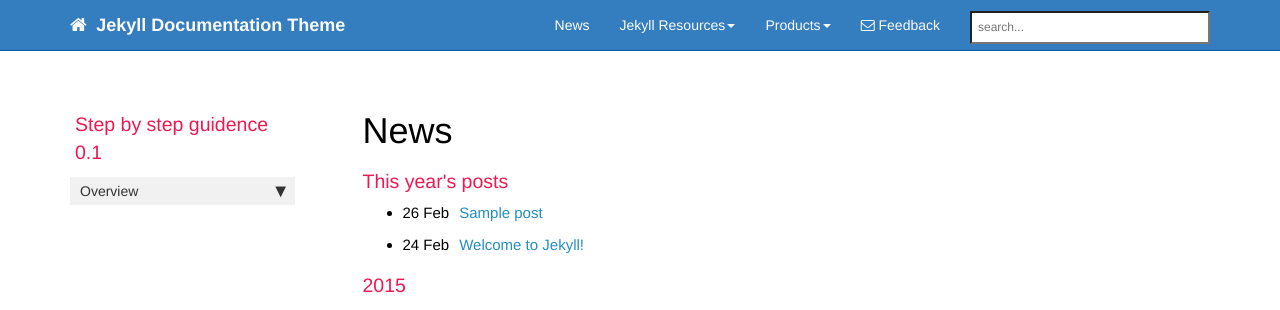
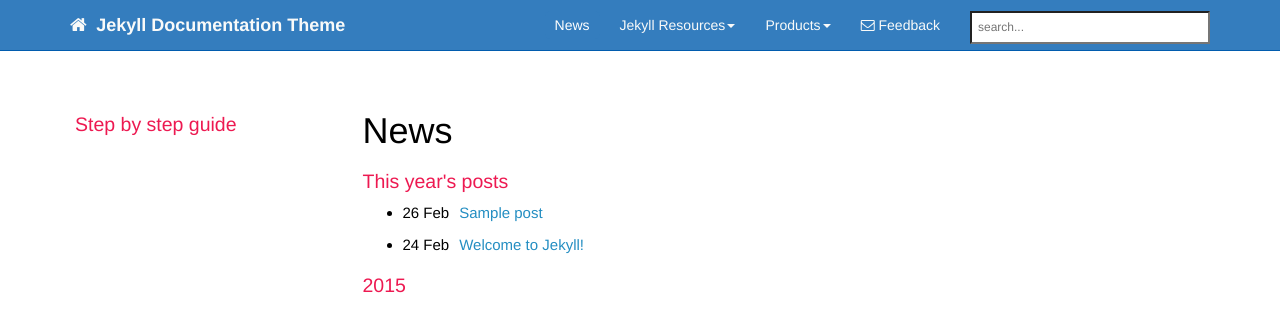
Before and after one commit to biofuture/hkulg209-AS, a Jekyll site: the page built from docs/pages/news/news_archive.html, in a window 1280 px wide. Shown: the top 310 px of the page. Built offline with Jekyll 4.4.1, drawn with Linux system fonts in a browser that asks for light colours; nearby versions of some CDN libraries; comment, search, counter and statistics services are not loaded.

Commit message:
pages commit

```diff
--- a/docs/_data/sidebars/mydoc_sidebar.yml
+++ b/docs/_data/sidebars/mydoc_sidebar.yml
@@ -2,8 +2,8 @@
 
 entries:
 - title: sidebar
-  product: Step by step guidence
-  version: 0.1
+  product: Step by step guide
+  version:
   folders:
 
   - title:
@@ -19,9 +19,9 @@ entries:
       output: pdf
       type: frontmatter
 
-  - title: Overview
-    output: web, pdf
-    folderitems:
+ # - title: Overview
+ #   output: web, pdf
+ #   folderitems:
 
     - title: Get started
       url: /index.html
```
